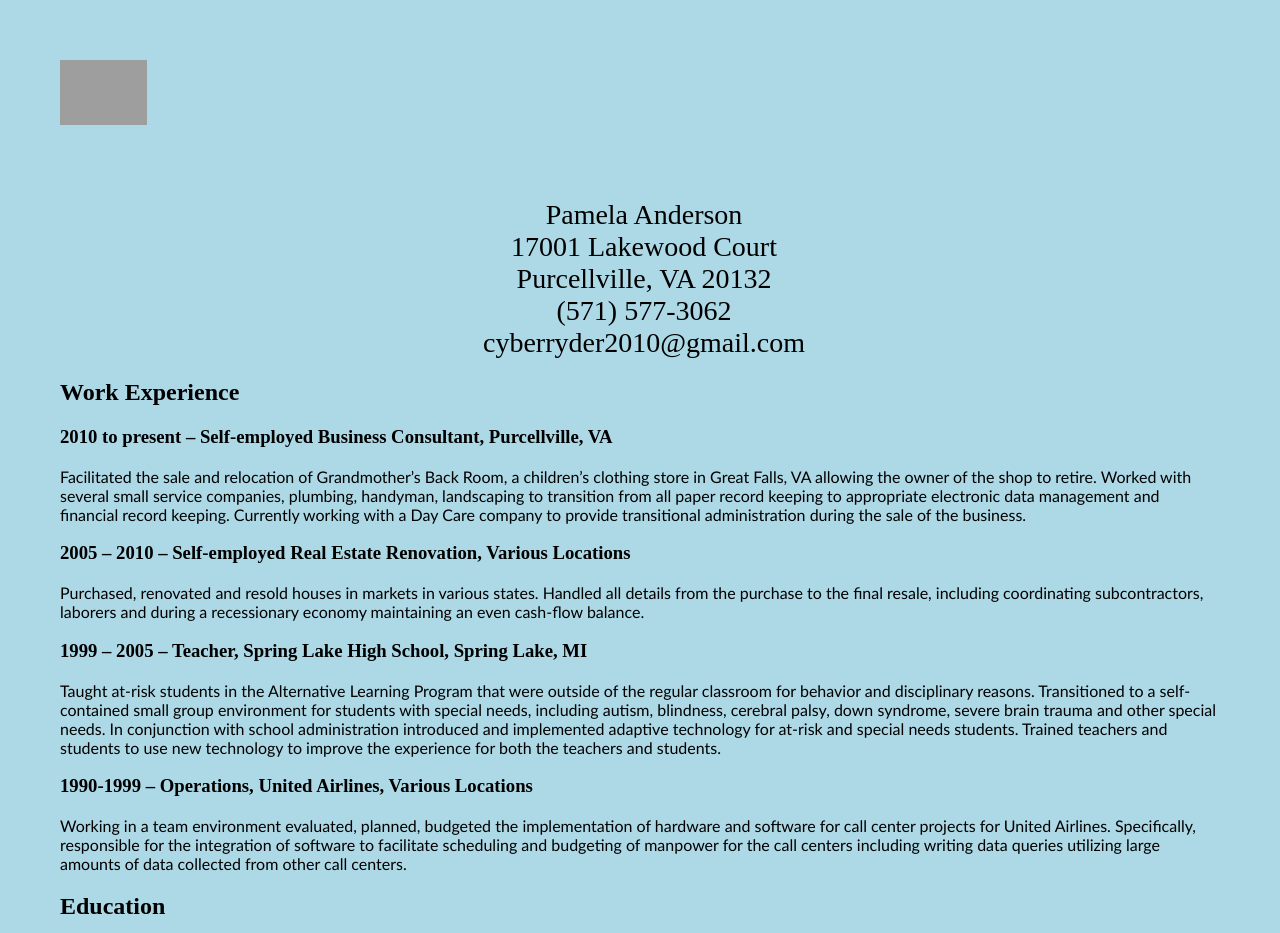
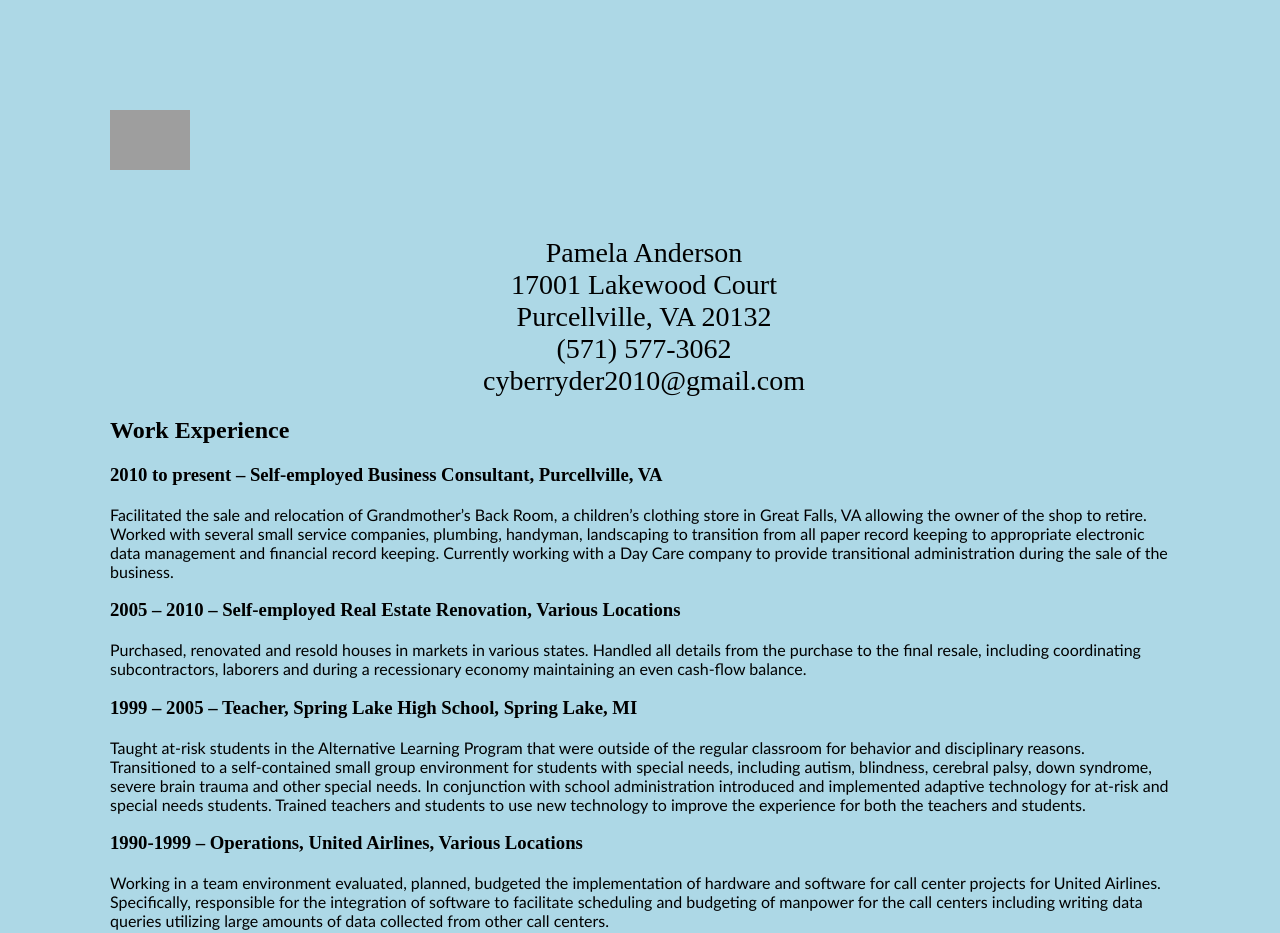
Before and after one commit to cyberryder2010/pamanderson.github.io, a plain HTML site: page index.html in a window 1280 px wide. Shown: the top 933 px of the page. Drawn offline with Linux system fonts and the light colour scheme; grey boxes are pictures that could not be loaded.

Commit message:
padding and margins change

```diff
--- a/style.css
+++ b/style.css
@@ -1,7 +1,7 @@
 body {
   background-color: LightBlue;
-  padding: 50px;
-  margin: 10px;
+  padding: 80px;
+  margin: 30px;
 }
 .ishidden {
   display: none;
```
